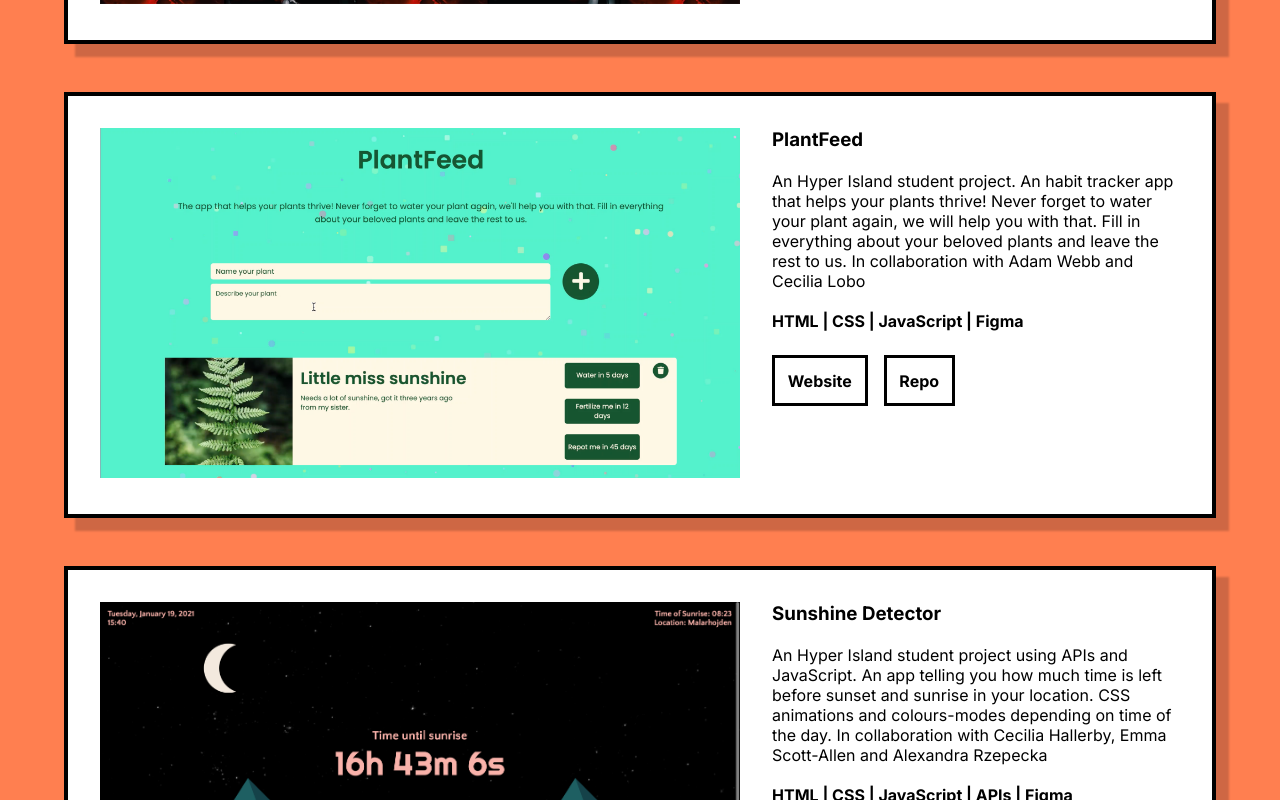
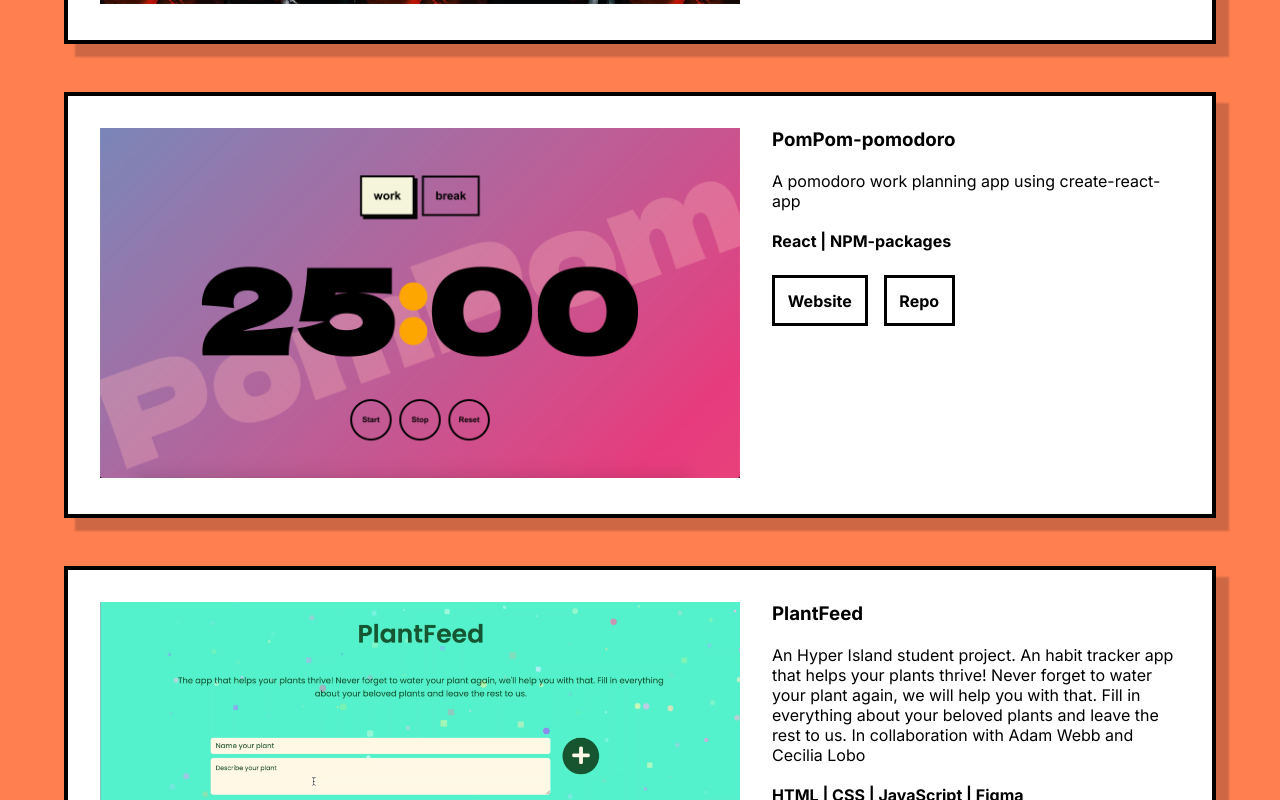
Before and after one commit to sofiadarkeweb/portfolio-react, a React (Create React App) app: page / in a window 1280 px wide. Shown: the part 1320-2120 px from the top of the page. Built offline with nearby package versions, Linux system fonts and the light colour scheme.

Commit message:
pom pom app added

```diff
--- a/src/components/projectdata.js
+++ b/src/components/projectdata.js
@@ -11,6 +11,16 @@
 		info2: "React | Gatsby | SCSS | Figma | MarkUp",
 		url: "https://openshopfilm.com/",
 		repo: "https://github.com/sofiadarkeweb/open-shop-x-fun-crew.github.io", // if no repo, the button will not show up
+	},
+	{
+		id: "5",
+		img: "media/project5.png",
+		imgalt: "Pomodoro website",
+		title: "PomPom-pomodoro",
+		info: `A pomodoro work planning app using create-react-app`,
+		info2: "React | NPM-packages ",
+		url: "https://sofiadarkeweb.github.io/pompom/",
+		repo: "https://github.com/sofiadarkeweb/pompom", // if no repo, the button will not show up
 	},
 	{
 		id: "2",
```
Also changed, not shown: public/media/project5.png (added).
